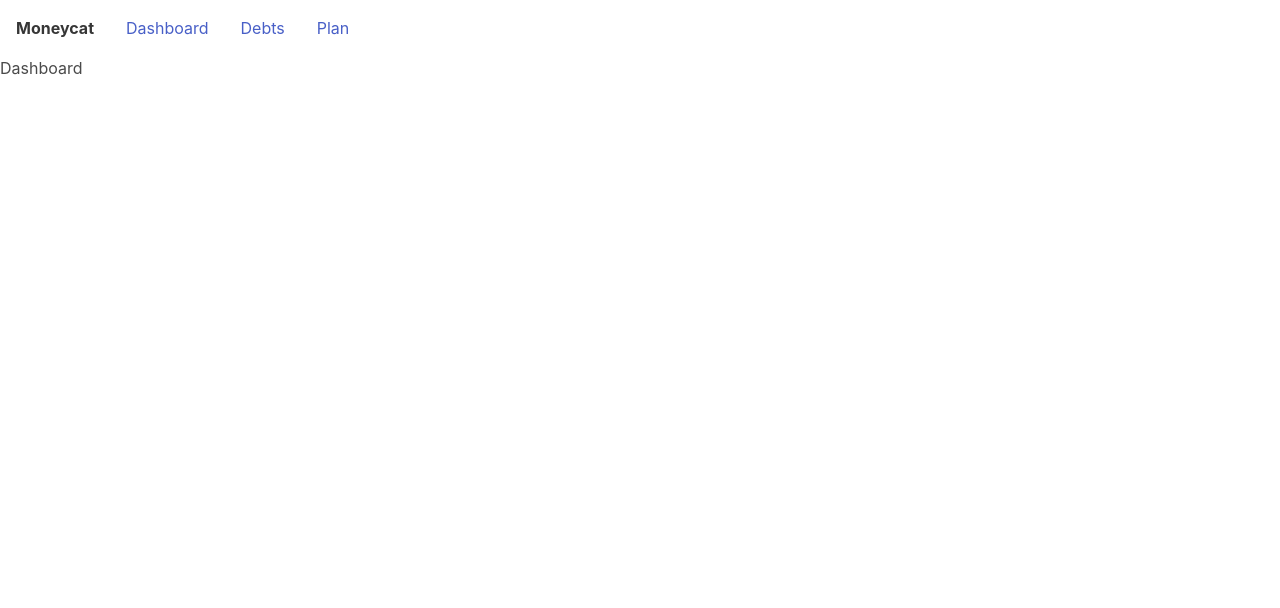
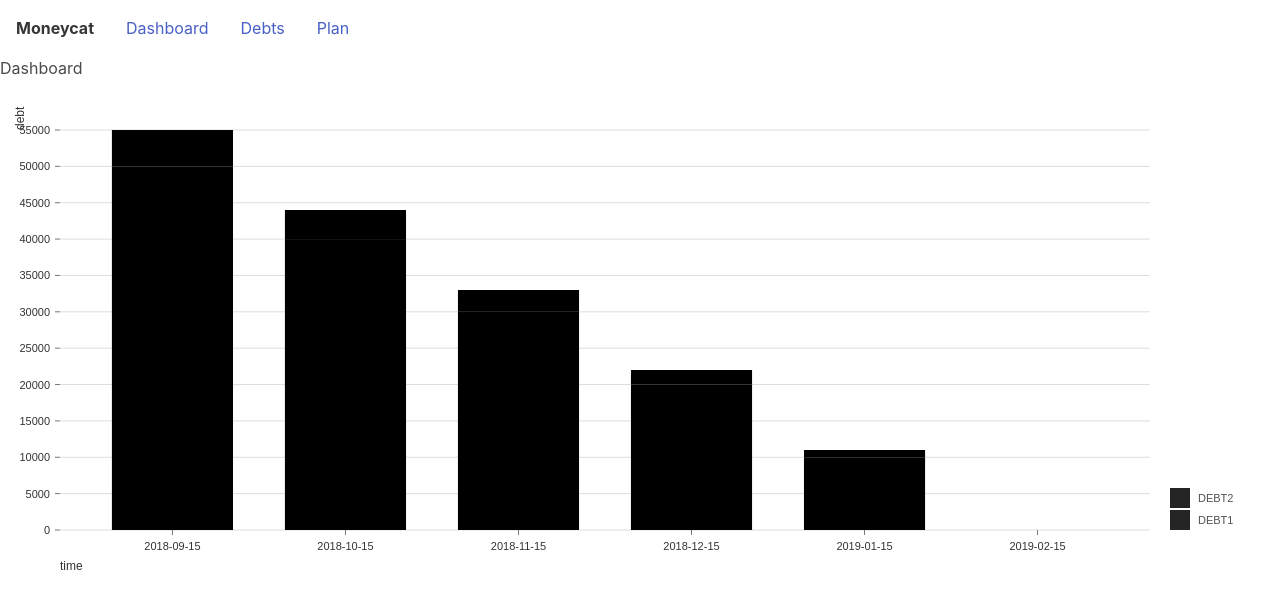
Before and after one commit to nchls/moneycat, a React app: page /reactriot2018-moneycat/ in a window 1280 px wide. Shown: the top 608 px of the page. Built offline with nearby package versions, Linux system fonts and the light colour scheme.

Commit message:
Add hot data charting action

```diff
--- a/package.json
+++ b/package.json
@@ -24,8 +24,10 @@
         "@babel/polyfill": "^7.0.0",
         "@babel/preset-env": "^7.0.0",
         "@babel/preset-react": "^7.0.0",
+        "@nivo/bar": "^0.49.1",
         "babel-loader": "^8.0.2",
         "bulma": "^0.7.1",
+        "chroma-js": "^1.3.7",
         "css-loader": "^1.0.0",
         "date-fns": "^1.29.0",
         "extract-text-webpack-plugin": "^4.0.0-beta.0",
--- /dev/null
+++ b/src/components/dashboardPage/BarChart.js
@@ -0,0 +1,89 @@
+import React from 'react';
+import { ResponsiveBar } from '@nivo/bar'
+
+const BarChart = ({data, keys}) =>
+    <ResponsiveBar
+        data={data}
+        keys={keys}
+        indexBy="time"
+        margin={{
+            "top": 50,
+            "right": 130,
+            "bottom": 50,
+            "left": 60
+        }}
+        padding={0.3}
+        colors="pastel1"
+        colorBy="id"
+        defs={[
+            {
+                "id": "dots",
+                "type": "patternDots",
+                "background": "inherit",
+                "color": "#38bcb2",
+                "size": 4,
+                "padding": 1,
+                "stagger": true
+            },
+            {
+                "id": "lines",
+                "type": "patternLines",
+                "background": "inherit",
+                "color": "#eed312",
+                "rotation": -45,
+                "lineWidth": 6,
+                "spacing": 10
+            }
+        ]}
+        borderColor="inherit:darker(1.6)"
+        axisBottom={{
+            "orient": "bottom",
+            "tickSize": 5,
+            "tickPadding": 5,
+            "tickRotation": 0,
+            "legend": "time",
+            "legendPosition": "center",
+            "legendOffset": 36
+        }}
+        axisLeft={{
+            "orient": "left",
+            "tickSize": 5,
+            "tickPadding": 5,
+            "tickRotation": 0,
+            "legend": "debt",
+            "legendPosition": "center",
+            "legendOffset": -40
+        }}
+        labelSkipWidth={12}
+        labelSkipHeight={12}
+        labelTextColor="inherit:darker(1.6)"
+        animate={true}
+        motionStiffness={90}
+        motionDamping={15}
+        legends={[
+            {
+                "dataFrom": "keys",
+                "anchor": "bottom-right",
+                "direction": "column",
+                "justify": false,
+                "translateX": 120,
+                "translateY": 0,
+                "itemsSpacing": 2,
+                "itemWidth": 100,
+                "itemHeight": 20,
+                "itemDirection": "left-to-right",
+                "itemOpacity": 0.85,
+                "symbolSize": 20,
+                "effects": [
+                    {
+                        "on": "hover",
+                        "style": {
+                            "itemOpacity": 1
+                        }
+                    }
+                ]
+            }
+        ]}
+    />;
+
+export default BarChart;
--- a/src/components/dashboardPage/DashboardPage.js
+++ b/src/components/dashboardPage/DashboardPage.js
@@ -1,11 +1,115 @@
 import React from 'react';
+import BarChart from './BarChart';
 
-const DashboardPage = () => {
-	return (
-		<div className="dashboard">
-			<h2>Dashboard</h2>
-		</div>
-	);
+const data = {
+    '2018-09-15': {
+        'DEBT1': {
+            principalBalance: 50000,
+            accruedInterest: 2,
+            payment: 5,
+            isManual: true
+        },
+        'DEBT2': {
+            principalBalance: 5000,
+            accruedInterest: 2,
+            payment: 5,
+            isManual: true
+        }
+    },
+    '2018-10-15': {
+        'DEBT1': {
+            principalBalance: 40000,
+            accruedInterest: 2,
+            payment: 5,
+            isManual: true
+        },
+        'DEBT2': {
+            principalBalance: 4000,
+            accruedInterest: 2,
+            payment: 5,
+            isManual: true
+        }
+    },
+    '2018-11-15': {
+        'DEBT1': {
+            principalBalance: 30000,
+            accruedInterest: 2,
+            payment: 5,
+            isManual: true
+        },
+        'DEBT2': {
+            principalBalance: 3000,
+            accruedInterest: 2,
+            payment: 5,
+            isManual: true
+        }
+    },
+    '2018-12-15': {
+        'DEBT1': {
+            principalBalance: 20000,
+            accruedInterest: 2,
+            payment: 5,
+            isManual: true
+        },
+        'DEBT2': {
+            principalBalance: 2000,
+            accruedInterest: 2,
+            payment: 5,
+            isManual: true
+        }
+    },
+    '2019-01-15': {
+        'DEBT1': {
+            principalBalance: 10000,
+            accruedInterest: 2,
+            payment: 5,
+            isManual: true
+        },
+        'DEBT2': {
+            principalBalance: 1000,
+            accruedInterest: 2,
+            payment: 5,
+            isManual: true
+        }
+    },
+    '2019-02-15': {
+        'DEBT1': {
+            principalBalance: 0,
+            accruedInterest: 2,
+            payment: 5,
+            isManual: true
+        },
+        'DEBT2': {
+            principalBalance: 0,
+            accruedInterest: 2,
+            payment: 5,
+            isManual: true
+        }
+    }
+};
+
+const DashboardPage = props => {
+    // TODO: Pull data from redux store
+    const debts = {};
+    const dataArray = Object.keys(data).sort().map(t => {
+        Object.keys(data[t]).forEach(d => debts[d] = data[t][d].principalBalance);
+        return {
+            time: t,
+            ...debts
+        };
+    });
+    // N.B. BarChart's parent component must have a height defined, else it won't render ಠ_ಠ
+    return (
+        <div className="dashboard" style={{height: "500px"}}>
+            <h2>Dashboard</h2>
+            <BarChart
+                data={dataArray}
+                keys={Object.keys(debts)}
+                width={800}
+                height={400}
+            />
+        </div >
+    );
 }
 
 export default DashboardPage;
```
Also changed, not shown: 1 other file (tests, documents, lock files or other folders). Lines whose indentation alone changed are shown as unchanged.
